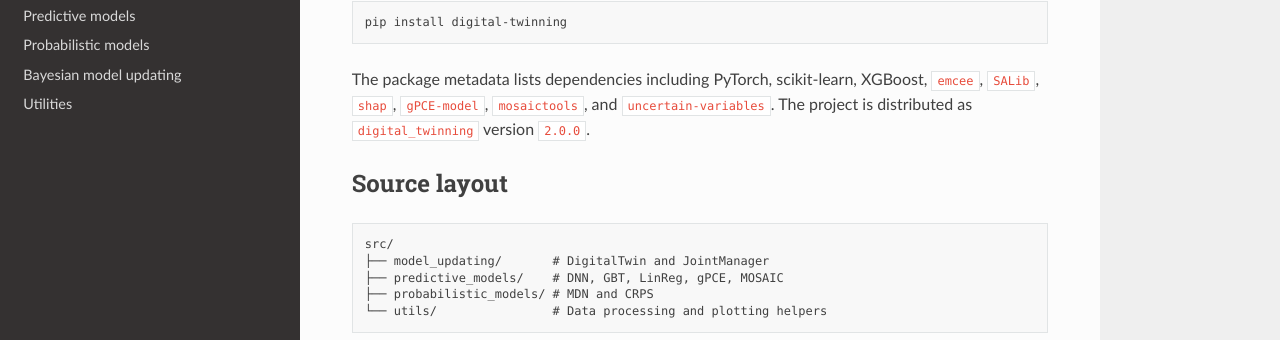
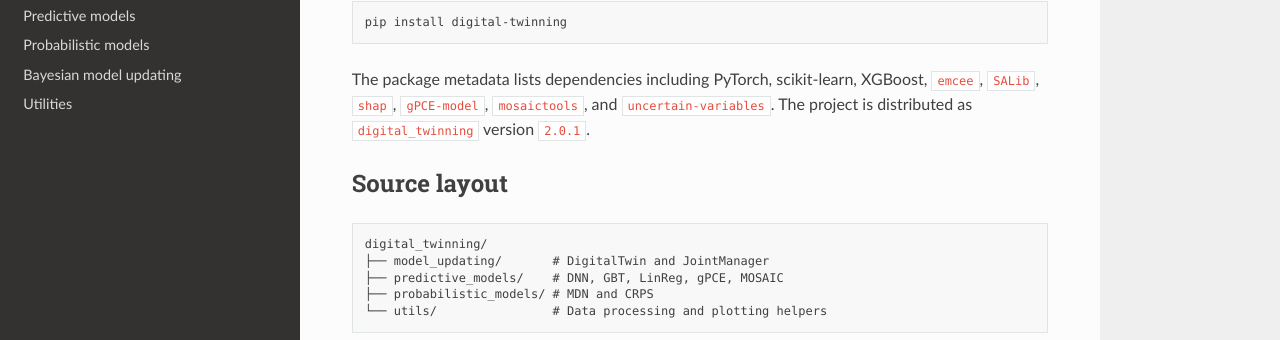
Before and after one commit to TRACE-Structures/digital_twinning, a Sphinx documentation site: the page built from docs/source/index.rst, in a window 1280 px wide and 900 px high, scrolled down 1861 px. Shown: the part 136-476 px from the top of the window. Built offline with Sphinx 7.4.7 and the Read the Docs theme 3.1.0, drawn with Linux system fonts in a browser that asks for light colours.

Commit message:
Fix versions in README.md and index.rst

```diff
--- a/docs/source/index.rst
+++ b/docs/source/index.rst
@@ -106,14 +106,14 @@
 The package metadata lists dependencies including PyTorch, scikit-learn,
 XGBoost, ``emcee``, ``SALib``, ``shap``, ``gPCE-model``, ``mosaictools``, and
 ``uncertain-variables``. The project is distributed as ``digital_twinning``
-version ``2.0.0``.
+version ``2.0.1``.
 
 Source layout
 -------------
 
 .. code-block:: text
 
-   src/
+   digital_twinning/
    ├── model_updating/       # DigitalTwin and JointManager
    ├── predictive_models/    # DNN, GBT, LinReg, gPCE, MOSAIC
    ├── probabilistic_models/ # MDN and CRPS
```
Also changed, not shown: README.md (+2 -2 lines).
